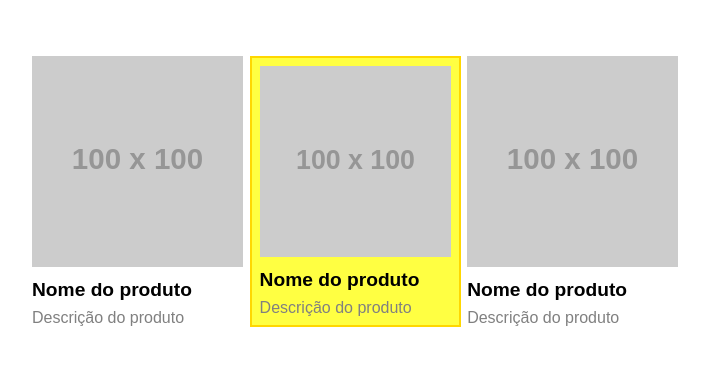
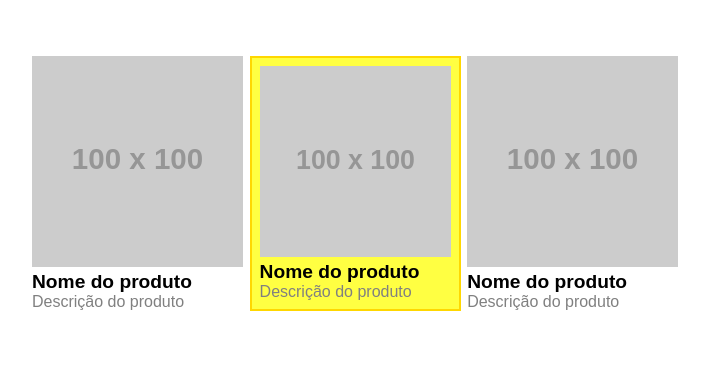
Before and after one commit to HenriqueGPinho/curso_ebac_frontend, a website: page index.html in a window 1280 px wide. Shown: the whole page, without its empty margins (288-997 px from the left). Drawn offline with Linux system fonts and the light colour scheme; placeholder pictures from the web are drawn by us.

Commit message:
add: sass and BEM css

```diff
--- a/index.html
+++ b/index.html
@@ -5,30 +5,30 @@
   <meta charset="UTF-8">
   <meta http-equiv="X-UA-Compatible" content="IE=edge">
   <meta name="viewport" content="width=device-width, initial-scale=1.0">
-  <title>Exercício boas práticas de CSS</title>
-  <link rel="stylesheet" href="main.css">
+  <title>Exercício boas práticas de CSS - BEM</title>
+  <link rel="stylesheet" href="./styles/main.css">
 </head>
 
 <body>
-  <div class="produtos">
+  <div class="container">
     <div class="produto">
-      <img class="produto-imagem" src="https://via.placeholder.com/100x100">
-      <h4 class="produto-nome">Nome do produto</h4>
-      <p class="produto-descricao">
+      <img class="produto__imagem" src="https://via.placeholder.com/100x100">
+      <h4 class="produto__nome">Nome do produto</h4>
+      <p class="produto__descricao">
         Descrição do produto
       </p>
     </div>
-    <div class="produto em-destaque">
-      <img class="produto-imagem" src="https://via.placeholder.com/100x100">
-      <h4 class="produto-nome">Nome do produto</h4>
-      <p class="produto-descricao">
+    <div class="produto produto--em-destaque">
+      <img class="produto__imagem" src="https://via.placeholder.com/100x100">
+      <h4 class="produto__nome">Nome do produto</h4>
+      <p class="produto__descricao">
         Descrição do produto
       </p>
     </div>
     <div class="produto">
-      <img class="produto-imagem" src="https://via.placeholder.com/100x100">
-      <h4 class="produto-nome">Nome do produto</h4>
-      <p class="produto-descricao">
+      <img class="produto__imagem" src="https://via.placeholder.com/100x100">
+      <h4 class="produto__nome">Nome do produto</h4>
+      <p class="produto__descricao">
         Descrição do produto
       </p>
     </div>
--- /dev/null
+++ b/styles/main.scss
@@ -0,0 +1,34 @@
+* {
+  margin: 0;
+  padding: 0;
+  font-family: sans-serif;
+}
+
+.container {
+  max-width: 640px;
+  width: 100%;
+  margin: 56px auto;
+  display: grid;
+  grid-template-columns: 33% 33% 33%;
+  grid-column-gap: 1%;
+}
+
+.produto {
+  &__imagem {
+    width: 100%;
+  }
+
+  &__nome {
+    font-size: 1.2em;
+  }
+
+  &__descricao {
+    color: gray;
+  }
+
+  &--em-destaque {
+    border: 2px solid gold;
+    padding: 8px;
+    background-color: #ffff42;
+  }
+}
```
Also changed, not shown: package.json (added, +23 -0 lines), styles/main.css, 3 other files.
